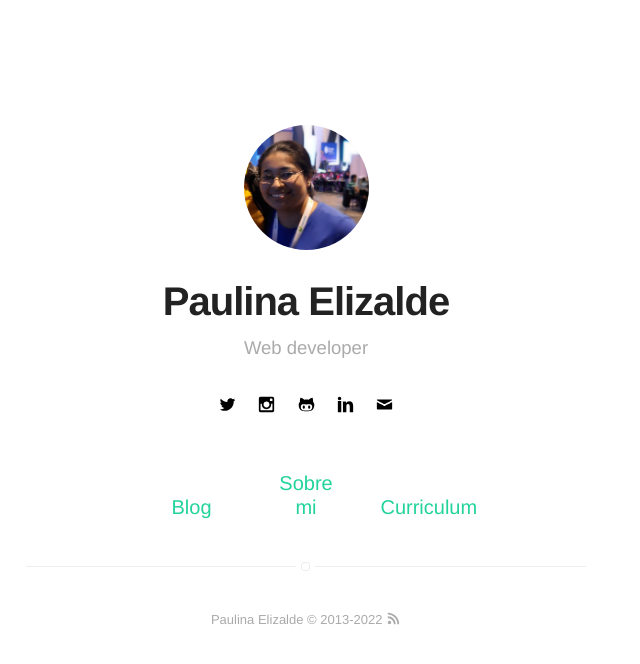
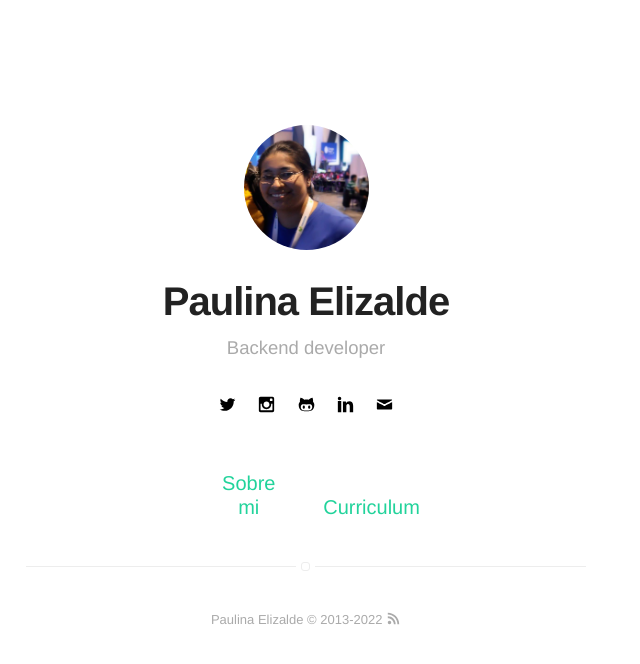
Before and after one commit to pau87x/pau87x.github.io, a Jekyll site: the page built from index.html, in a window 1280 px wide. Shown: the top 664 px of the page, without its empty margins (334-974 px from the left). Built offline with Jekyll 4.4.1, drawn with Linux system fonts in a browser that asks for light colours.

Commit message:
Hidding blog

```diff
--- a/_config.yml
+++ b/_config.yml
@@ -1,6 +1,6 @@
 # main text of home
 name: Paulina Elizalde
-bio: Web developer
+bio: Backend developer
 
 # twitter summary info
 description: MapacheDev Blog
@@ -45,7 +45,7 @@ email: pelizaldea@gmail.com
 authors:
     pau87x:
         name: Paulina Elizalde
-        bio: Web developer
+        bio: Backend developer
         external-image: false
         picture: assets/images/profile.jpg
         twitter: pau87x
@@ -59,12 +59,12 @@ width: normal
 # paginate: 5
 # paginate_path: "blog/:num/"
 
+# if you don't need "about" or "blog", comment them out below
+about: true
+blog: false
+
 # if you don't need projects, comment the *projects* configs below
 projects: false
-
-# if you don't need "about" or "blog", comment them out below
-about: true
-blog: true
 
 # do you want to show the "read time" of the posts?
 read-time: true
@@ -89,7 +89,7 @@ plugins:
   - jekyll-gist
   - jekyll-feed
   - jemoji
-  - jekyll-admin
+#  - jekyll-admin
 
 jekyll-mentions:
     base_url: https://github.com
```
